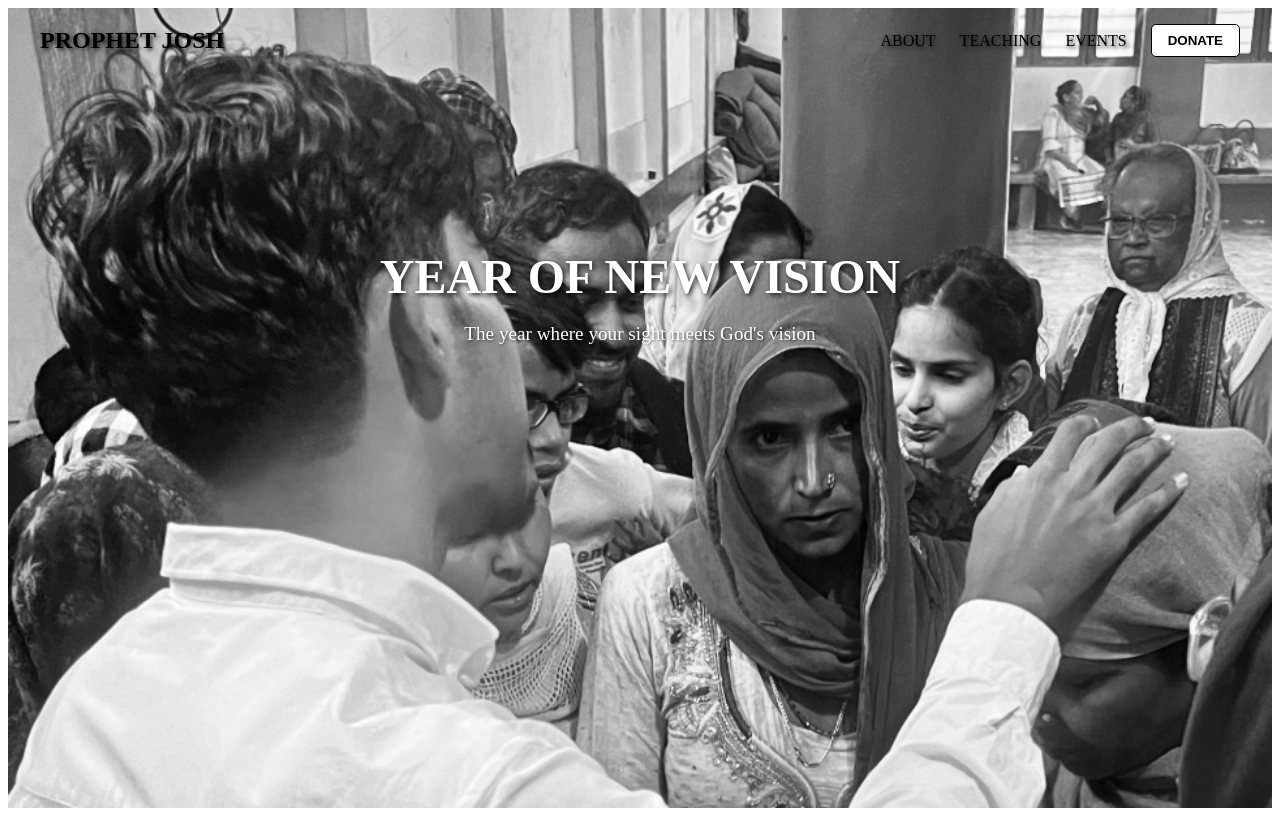
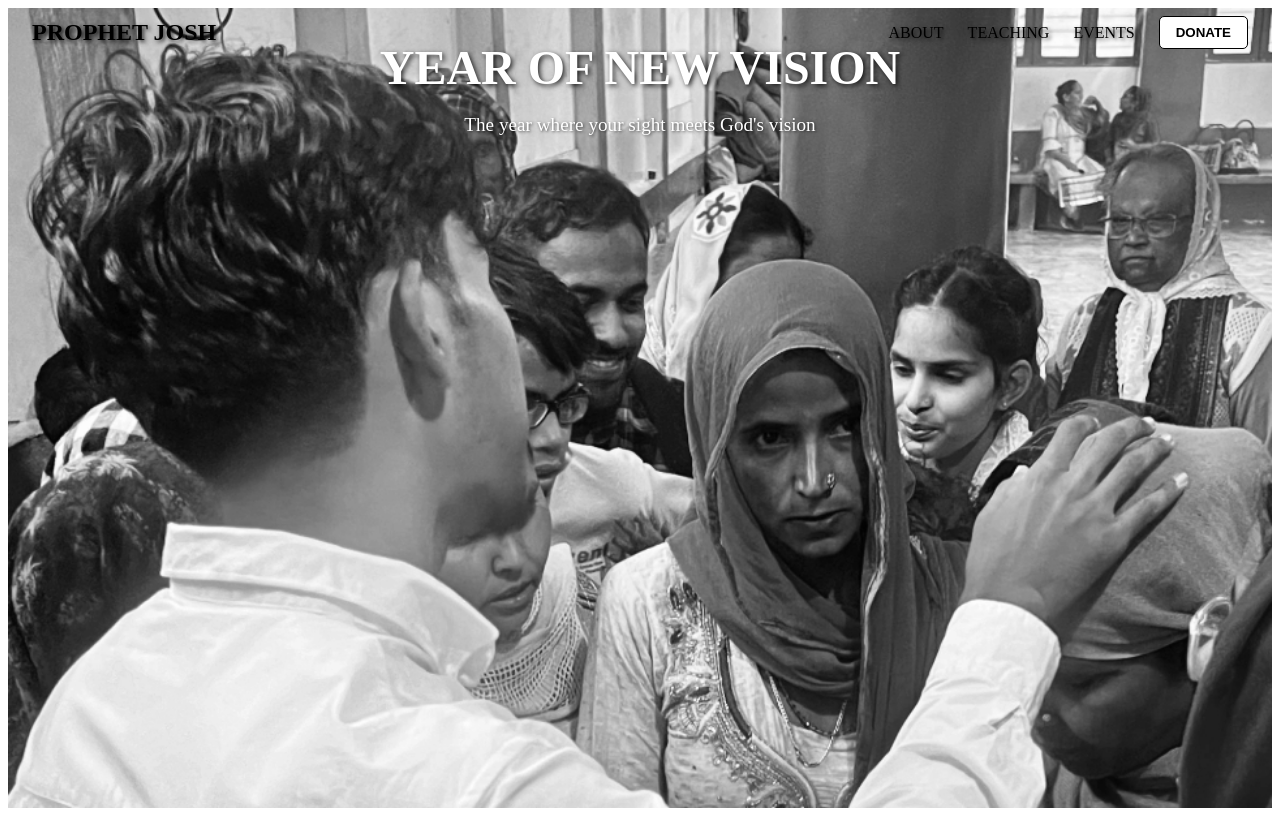
Before and after one commit to A8E1/Prophet-Joshua-Ministries, a React (Create React App) app in the folder front-end/: page / in a window 1280 px wide. Built offline with nearby package versions, Linux system fonts and the light colour scheme; the HTML template or start-up script is replaced by a standard one.

Commit message:
Changed the css and javascript components

```diff
--- a/front-end/src/components/HeroSection.js
+++ b/front-end/src/components/HeroSection.js
@@ -3,7 +3,7 @@ import '../styles/HeroSection.css';
 
 export default function HeroSection() {
   return (
-    <div>
+    <div className='hero-section'>
         <h1>YEAR OF NEW VISION</h1>
         <p>The year where your sight meets God's vision</p>
     </div>
--- a/front-end/src/styles/Header.css
+++ b/front-end/src/styles/Header.css
@@ -1,10 +1,16 @@
 /* General Header Styles */
 .header {
-  display: flex;
-  justify-content: space-between; /* Keeps logo on the left and nav + button on the right */
-  align-items: center;
-  padding: 1rem 2rem 10rem;
-  background-color: transparent; /* Adjust if necessary */
+  position: absolute; /* Makes the header sit on top of the hero section */
+  top: 0; /* Aligns the header to the top of the page */
+  left: 0; /* Aligns the header to the left edge */
+  width: 100%; /* Makes the header span the entire width of the page */
+  z-index: 10; /* Ensures it sits above the hero section */
+  display: flex; /* Flexbox for alignment */
+  justify-content: space-between; /* Aligns logo and nav items */
+  align-items: center; /* Vertically centers items */
+  padding: 1rem 2rem 20rem; /* Adjust padding as needed */
+  background-color: transparent; /* Keeps the background transparent *//* Ensures text is visible on the hero image */
+  box-sizing: border-box; /* Ensures padding doesn't affect width */
 }
 
 /* Logo Styles */
--- a/front-end/src/styles/HeroSection.css
+++ b/front-end/src/styles/HeroSection.css
@@ -1,3 +1,20 @@
+.hero-section{
+  position: relative;
+  width: 100%;
+  height: 100vh; /* Full viewport height */
+  background-image: url('../assets/images/file_2.jpg'); /* Set your image */
+  background-size: cover; /* Make the image cover the entire background */
+  background-position: top-center; /* Center the image */
+  background-repeat: no-repeat;
+  background-attachment: fixed; /* Optional: Make it scroll smoothly */
+  background-color: black;
+  display: flex;
+  flex-direction: column;
+  justify-content: flex-top;
+  color: white; /* Ensure the text is visible */
+  text-shadow: 2px 2px 4px rgba(0, 0, 0, 0.8); /* Add contrast for readability */
+}
+
 h1 {
     font-size: 2rem; /* Adjust for larger or smaller screens */
     font-weight: bold; /* Makes the heading stand out */
--- a/front-end/src/styles/LandingPage.css
+++ b/front-end/src/styles/LandingPage.css
@@ -1,13 +1,6 @@
 .landing-page {
-    position: relative;
-    width: 100%;
-    height: 100vh; /* Full viewport height */
-    background-image: url('../assets/images/file_2.jpg'); /* Set your image */
-    background-size: cover; /* Make the image cover the entire background */
-    background-position: top-center; /* Center the image */
-    background-repeat: no-repeat;
-    background-attachment: fixed; /* Optional: Make it scroll smoothly */
-    background-color: black;
+
+    background-color: white;
     display: flex;
     flex-direction: column;
     color: white; /* Ensure the text is visible */
```
